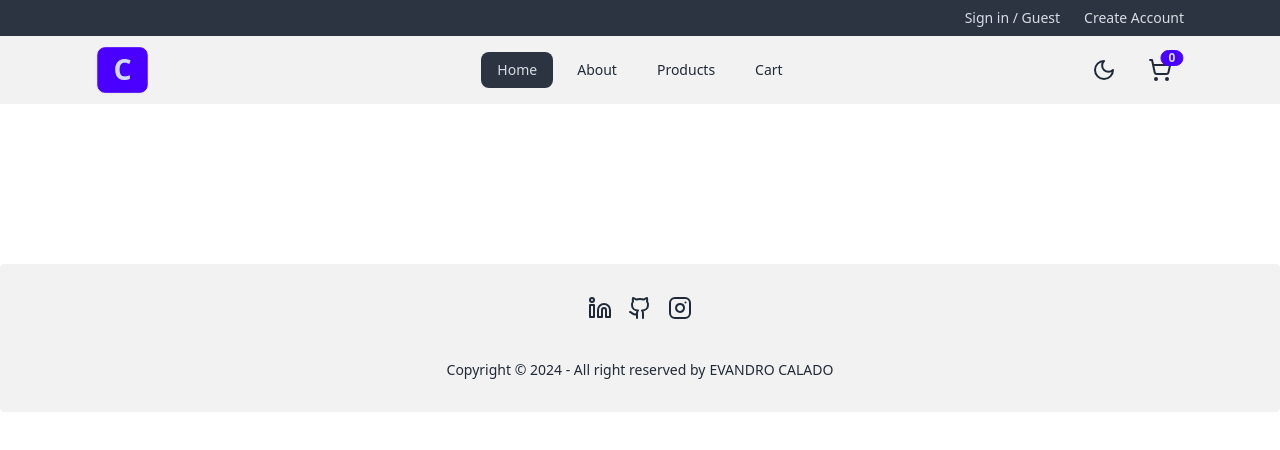
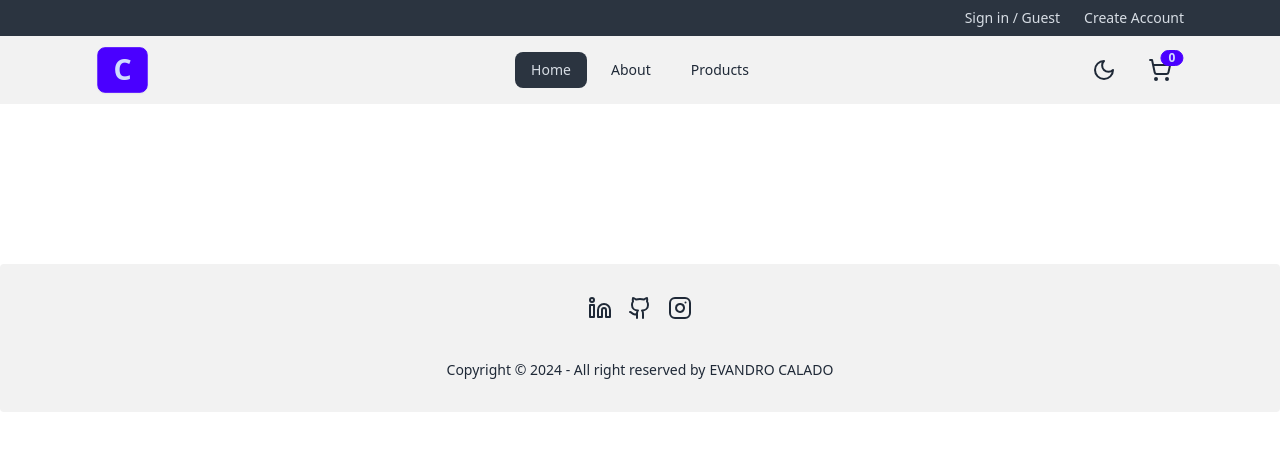
Before and after one commit to EvandroCalado/comfy-store, a React (Vite) app: page / in a window 1280 px wide. Shown: the top 450 px of the page. Built offline with nearby package versions, Linux system fonts and the light colour scheme; no server answers.

Commit message:
🦄 refactor(components): remove cart link

```diff
--- a/src/components/Navlinks/index.tsx
+++ b/src/components/Navlinks/index.tsx
@@ -6,10 +6,9 @@ const links = [
   { id: 1, url: '/', text: 'home' },
   { id: 2, url: 'about', text: 'about' },
   { id: 3, url: 'products', text: 'products' },
-  { id: 4, url: 'cart', text: 'cart' },
-  { id: 5, url: 'checkout', text: 'checkout' },
-  { id: 6, url: 'orders', text: 'orders' },
-  { id: 7, url: 'wishlist', text: 'wishlist' },
+  { id: 4, url: 'checkout', text: 'checkout' },
+  { id: 5, url: 'orders', text: 'orders' },
+  { id: 6, url: 'wishlist', text: 'wishlist' },
 ];
 
 export const Navlinks = () => {
```
